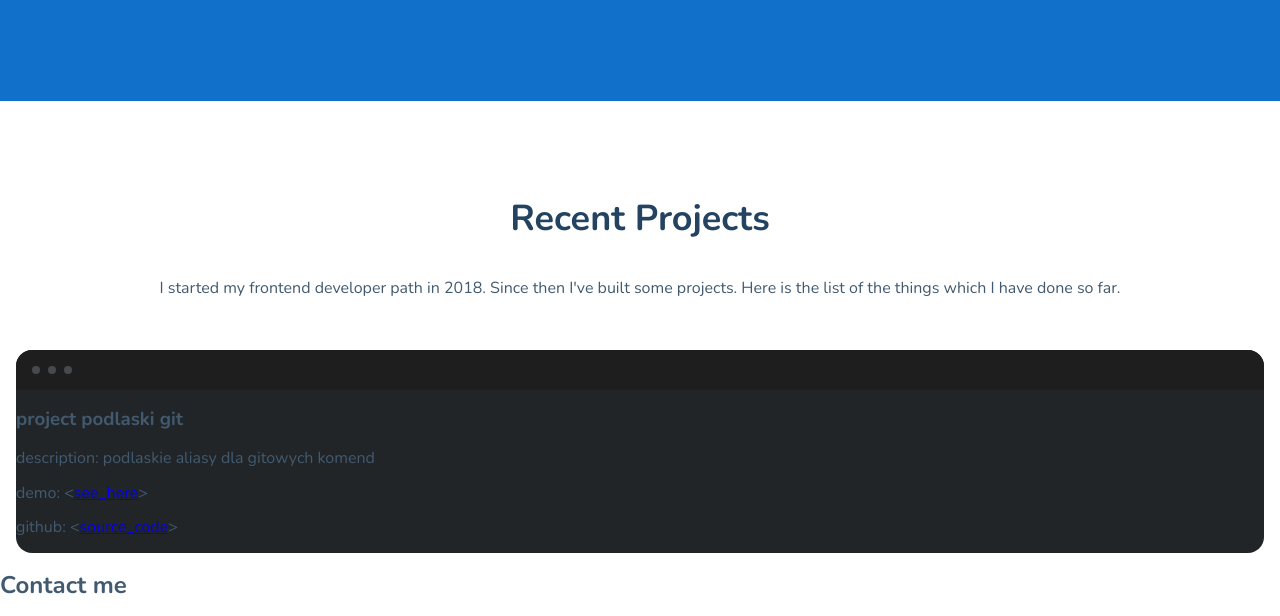
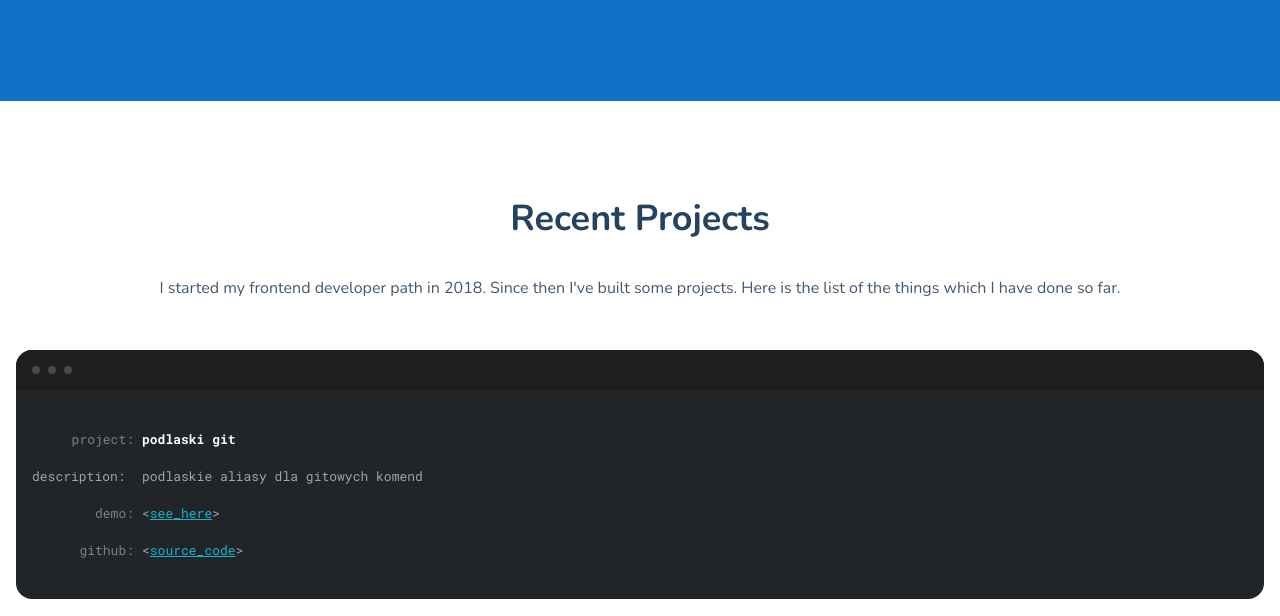
Before and after one commit to Magdalena-Lisicka/Magdalena-Lisicka.github.io, a website built with webpack: page src/pages/index.html in a window 1280 px wide. Shown: the part 2210-2826 px from the top of the page. Built offline with nearby package versions, Linux system fonts and the light colour scheme.

Commit message:
completed project section

```diff
--- a/src/pages/index.html
+++ b/src/pages/index.html
@@ -103,23 +103,28 @@
               <span class="project__circle"></span>
 
             </div>
-            <h3 class="project__title"><span>project</span> <span>podlaski git</span></h3>
-            <p>
-              <span>description:</span>
+            <div class="project__content">
+              <!--<img src="../assets/img/github.svg" alt="">  githab's icon, or a href link -->
+            <h3 class="project__grid project__title">
+              <span class="project__label">project:</span> <span>podlaski git</span>
+            </h3>
+            <p class="project__grid">
+              <span class="project__grid">description:</span>
               <span>podlaskie aliasy dla gitowych komend</span>
             </p>
-            <p>
-              <span>demo:</span>
+            <p class="project__grid">
+              <span class="project__grid project__label">demo:</span>
               <span>
-                &lt;<a href="#" title="podlaski git - demo">see_here</a>&gt;
+                &lt;<a class="project__link" href="#" title="podlaski git - demo">see_here</a>&gt;
               </span>
             </p>
-            <p>
-              <span>github:</span>
+            <p class="project__grid">
+              <span class="project__grid project__label">github:</span>
               <span>
-                &lt;<a href="#" title="podlaski git - code">source_code</a>&gt;
+                &lt;<a class="project__link" href="#" title="podlaski git - code">source_code</a>&gt;
               </span>
             </p>
+          </div>
           </article>
 
         </div>
--- a/src/scss/_variables.scss
+++ b/src/scss/_variables.scss
@@ -1,4 +1,7 @@
 $blue: #1070CA;
+$console: #808082;
+$lightConsole:#A3A3A3;
+$linkConsole: #14B5D0;
 $gray: #212528;
 $darkGray: #1E1E1E;
 $mediumGray: #464A4D;
--- a/src/scss/modules/projects.scss
+++ b/src/scss/modules/projects.scss
@@ -19,6 +19,11 @@
     background: $gray;
     border-radius: 16px;
     overflow: hidden;
+    color: $lightConsole;
+    font-weight: normal;
+    font-size: 13px;
+    line-height: 24px;
+    font-family:  Roboto Mono;
     box-shadow: 0px 4 px 16px rgba(0, 0, 0, 0.25);
     &__circle {
         display: block;
@@ -27,6 +32,29 @@
         background: $mediumGray;
         border-radius: 50%;
         margin-right: 8px;
+    }
+    &__content {
+        padding: 24px 16px;
+    }
+    &__grid {
+        display: grid;
+        grid-template-columns: 102px 1fr;
+        column-gap: 8px;
+    }
+    &__label {
+        display: block;
+        text-align: right;
+        color: $console;
+        font-weight:normal;
+    }
+    &__link {
+        color: $linkConsole;
+    }
+    &__title {
+        font-weight: bold;
+        font-size: 13px;
+        line-height: 24px;
+        color: #fff;
     }
     &__window {
         height: 40px;
```
